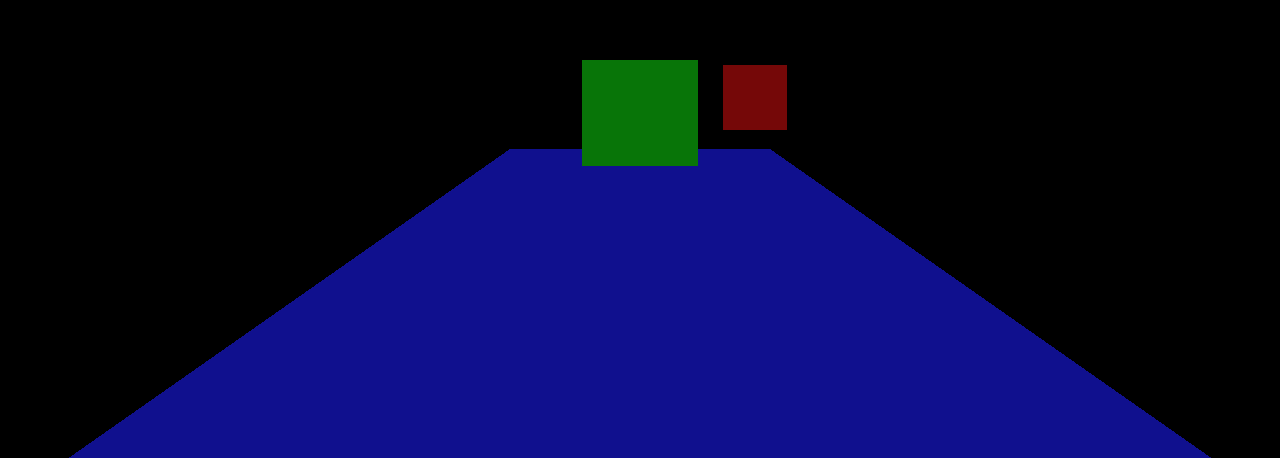
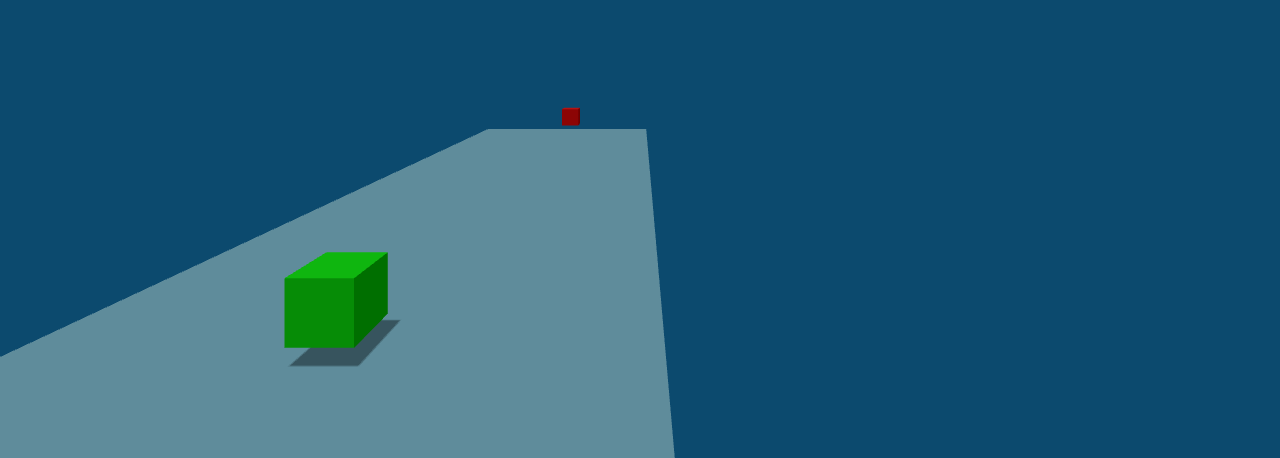
Before and after one commit to xVennce/Y2S1-WGD-Website, a plain HTML site: page Website/GameFileNew.html in a window 1280 px wide. Shown: the part 342-800 px from the top of the page. Drawn offline with nearby package versions, Linux system fonts and the light colour scheme; animation ran at ten frames a second.

Commit message:
Finished prototype
Finished the gameplay loop, need to add ui + mechanics such as lives. deltaTime has been implemented

```diff
--- a/Website/resources/css/gameStyle.css
+++ b/Website/resources/css/gameStyle.css
@@ -1,3 +1,4 @@
 body {
     margin: 0;
+    background: #0c4a6e;
 }
--- a/Website/resources/js/NewGame.js
+++ b/Website/resources/js/NewGame.js
@@ -9,7 +9,10 @@ const camera = new THREE.PerspectiveCamera(
     1000
 )
 
-const renderer = new THREE.WebGLRenderer()
+const renderer = new THREE.WebGLRenderer({
+    alpha: true,
+    antialias: true
+})
 renderer.shadowMap.enabled = true
 renderer.setSize(window.innerWidth, window.innerHeight)
 document.body.append(renderer.domElement)
@@ -24,6 +27,9 @@ const onWindowResize = () => {
 	renderer.setSize(window.innerWidth,window.innerHeight);
 }
 
+window.addEventListener('resize', onWindowResize);
+
+camera.position.set(4.61, 2.74, 8)
 
 //creating class for new meshes
 class Box extends THREE.Mesh{
@@ -42,7 +48,8 @@ class Box extends THREE.Mesh{
             y: 0,
             z: 0
         },
-        zAcceleration = false
+        zAcceleration = false,
+        isGrounded = true
     }){
         super(
             //instancing geometry
@@ -58,6 +65,8 @@ class Box extends THREE.Mesh{
         this.position.set(position.x, position.y, position.z)
 
         this.zAcceleration = zAcceleration
+
+        this.isGrounded = isGrounded
 
         //this gives an initial values of the position
         this.updateSides()
@@ -106,11 +115,14 @@ class Box extends THREE.Mesh{
                 box2: ground
             })
         ) {
-            this.velocity.y *= 0.8
+            const friction = 0.5
+            this.velocity.y *= friction
             this.velocity.y = -this.velocity.y
+            this.isGrounded = true
         }
         else{
             this.position.y += this.velocity.y
+            this.isGrounded = false
         }
     }
 }
@@ -138,10 +150,10 @@ cube.castShadow = true
 scene.add(cube)
 
 const ground = new Box({
-    width: 5,
+    width: 10,
     height: 0.5,
-    depth: 10,
-    color: '#0000ff',
+    depth: 50,
+    color: '#86c5da',
     position: {
         x: 0,
         y: -2,
@@ -155,11 +167,13 @@ scene.add(ground)
 //creating lighting and adding it to the scene
 const light = new THREE.DirectionalLight(0xffffff, 1)
 light.position.y = 3
-light.position.z = 2
+light.position.z = 1
 light.castShadow = true
 scene.add(light)
 
-camera.position.z = 5
+scene.add(new THREE.AmbientLight(0xffffff, 0.5))
+
+
 
 console.log("cube bottom = " + cube.bottom)
 console.log("ground top = " + ground.top)
@@ -198,6 +212,10 @@ window.addEventListener('keydown', (event) => {
             console.log('Pressed s')
             keys.s.pressed = true
             break
+        case'Space':
+            console.log('Pressed Space')
+            if (cube.isGrounded) cube.velocity.y = 0.1
+            break
     }
 })
 
@@ -224,9 +242,13 @@ window.addEventListener('keyup', (event) => {
 
 const enemies = []
 
+//this set of code is for deltaTime
+let msPrev = window.performance.now()
+const desiredFPS = 60
+const msPerFrame = 1000 / desiredFPS
+
 //this tracks framerate
 let frames = 0
-
 let spawnRate = 200
 
 function animate(){
@@ -251,9 +273,21 @@ function animate(){
                 box1: cube,
                 box2: enemy,
         })) {
+            //this needs to change for the ui
+            //this currently freezes the game on the frame of which the
+            //collision occurs
             cancelAnimationFrame(animationID)
         }
     })
+
+
+    //delta time code
+    const msNow = window.performance.now()
+    const msPassed = msNow - msPrev
+
+    if (msPassed < msPerFrame) return
+    const excessTime = msPassed % msPerFrame
+    msPrev = msNow - excessTime
 
 
     if (frames % spawnRate === 0) {
@@ -261,7 +295,6 @@ function animate(){
         //caps out at 1 enemy every 20 frames
 
         if (spawnRate > 20) spawnRate -= 20
-
         const enemy = new Box({
             width: 1,
             height: 1,
@@ -269,9 +302,9 @@ function animate(){
             color: '#ff0000',
 
             position: {
-                x: (Math.random() - 0.5) * 5,
+                x: (Math.random() - 0.5) * 10,
                 y: 0,
-                z: -4
+                z: -25
             },
             velocity: {
                 x: 0,
@@ -287,8 +320,9 @@ function animate(){
     }
 
     frames++
+
 }
-
-
-
+setInterval(() => {
+    console.log(frames)
+  }, 1000)
 animate()
```
